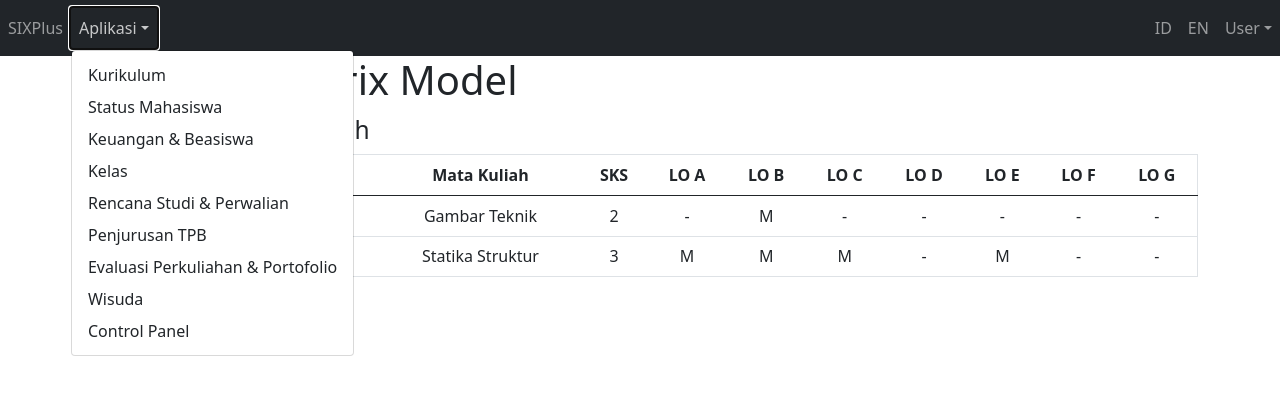
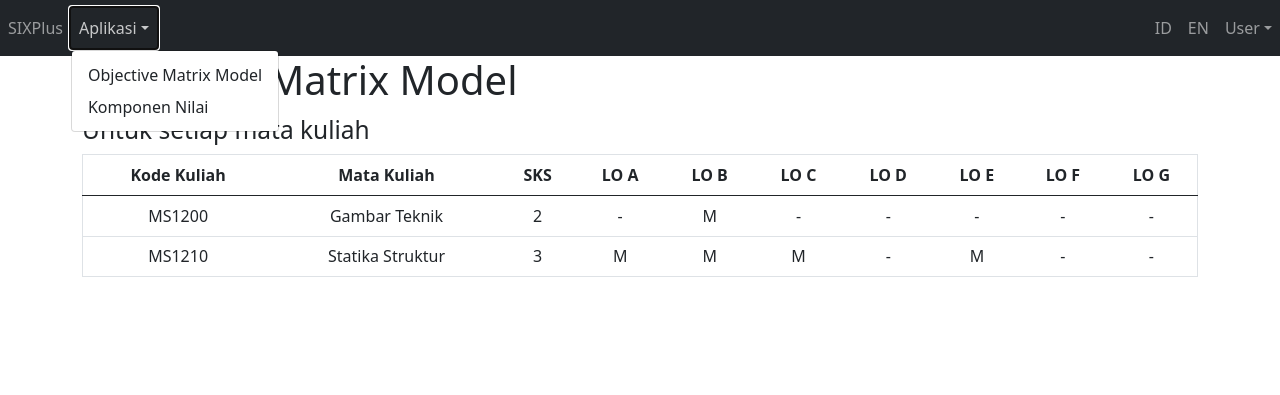
Before and after one commit to hengkysuryaa/sixplus, a Django app: page /LO in a window 1280 px wide, after a click on "Aplikasi". Shown: the top 395 px of the page. Run offline with Django 3.2, Linux system fonts and the light colour scheme; data comes from the database, SQL or seed files in the repository.

Commit message:
#60 View Objective Matrix Model

```diff
--- a/Dosen/urls.py
+++ b/Dosen/urls.py
@@ -2,8 +2,10 @@ from django.urls import path
 from django.conf.urls import url
 
 from . import views
+from LO.views import LOView
 
-urlpatterns = [url(r'^KomponenNilai/$', views.DistribusiKomponenNilaiView.as_view(), name='KomponenNilai'),
+urlpatterns = [url(r'^OMM/$', LOView.as_view(), name='OMM'),
+            url(r'^KomponenNilai/$', views.DistribusiKomponenNilaiView.as_view(), name='KomponenNilai'),
             url(r'^KomponenNilai/(?P<course_id>[A-Z0-9]+)/$', views.FormsDistribusiNilai, name='FormKomponen'),
             url(r'^KomponenNilai/(?P<course_id>[A-Z0-9]+)/Result/$', views.SubmitView, name='Submit'),
             url(r'^KomponenNilai/(?P<course_id>[A-Z0-9]+)/Export/$', views.exportListMhs, name='Export'),
--- a/Dosen/views.py
+++ b/Dosen/views.py
@@ -13,7 +13,7 @@ class DistribusiKomponenNilaiView(generic.ListView):
 
     def get_queryset(self):
         bobot_list = BobotKomponenScore.objects.all()
-        course_list = Course.objects.all()
+        course_list = Course.objects.all().order_by('course_id')
         for items in bobot_list:
             course_list = course_list.exclude(course_id=items.course.course_id)
 
--- a/LO/templates/LO/lo_page.html
+++ b/LO/templates/LO/lo_page.html
@@ -3,6 +3,7 @@
         <link href="https://cdn.jsdelivr.net/npm/bootstrap@5.0.0-beta2/dist/css/bootstrap.min.css" rel="stylesheet" integrity="sha384-BmbxuPwQa2lc/FVzBcNJ7UAyJxM6wuqIj61tLrc4wSX0szH/Ev+nYRRuWlolflfl" crossorigin="anonymous">
         <script src="https://cdn.jsdelivr.net/npm/bootstrap@5.0.0-beta2/dist/js/bootstrap.bundle.min.js" integrity="sha384-b5kHyXgcpbZJO/tY9Ul7kGkf1S0CWuKcCD38l8YkeH8z8QjE0GmW1gYU5S9FOnJ0" crossorigin="anonymous"></script>
         <script src="https://ajax.googleapis.com/ajax/libs/jquery/1.12.0/jquery.min.js"></script>
+        <title> Objective Matrix Model </title>
     </head>
     <body>
         <nav class="navbar navbar-expand-sm bg-dark navbar-dark">
@@ -13,15 +14,16 @@
                 <li class="nav-item dropdown">
                     <a class="nav-link dropdown-toggle" href="#" role="button" data-bs-toggle="dropdown">Aplikasi</a>
                     <div class="dropdown-menu">
-                        <a class="dropdown-item" href="#">Kurikulum</a>
-                        <a class="dropdown-item" href="#">Status Mahasiswa</a>
+                        <a class="dropdown-item" href="{% url 'dosen:OMM'%}">Objective Matrix Model</a>
+                        <a class="dropdown-item" href="{% url 'dosen:KomponenNilai'%}">Komponen Nilai</a>
+                        <!--
                         <a class="dropdown-item" href="#">Keuangan & Beasiswa</a>
                         <a class="dropdown-item" href="#">Kelas</a>
                         <a class="dropdown-item" href="#">Rencana Studi & Perwalian</a>
                         <a class="dropdown-item" href="#">Penjurusan TPB</a>
                         <a class="dropdown-item" href="#">Evaluasi Perkuliahan & Portofolio</a>
                         <a class="dropdown-item" href="#">Wisuda</a>
-                        <a class="dropdown-item" href="#">Control Panel</a>
+                        <a class="dropdown-item" href="#">Control Panel</a> -->
                     </div>
                 </li>
             </ul>
@@ -64,7 +66,7 @@
                 <tbody>
                     {% for item in lo %}
                         <tr>
-                            <td> {{item.course_id}} </td>
+                            <td> {{item.course_id.course_id}} </td>
                             <td> {{item.course_id.title}} </td>
                             <td> {{item.course_id.credits}} </td>
                             <td> {{item.lo_a}} </td>
--- a/LO/views.py
+++ b/LO/views.py
@@ -12,4 +12,4 @@ class LOView(generic.ListView):
     context_object_name = 'lo'
 
     def get_queryset(self):
-        return LO.objects.all().order_by('course_id')
+        return LO.objects.all().order_by('course_id__course_id')
```
